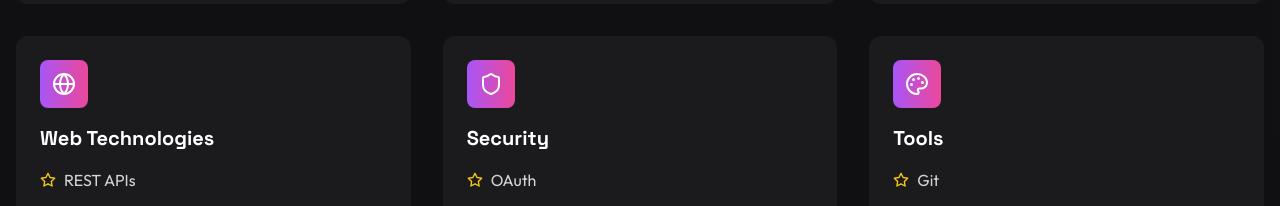
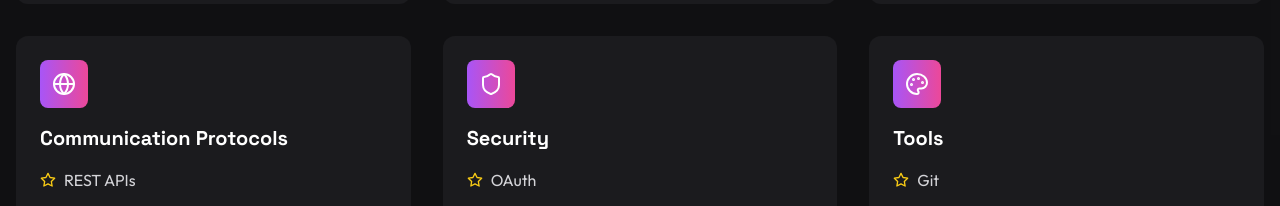
Before and after one commit to bunnyDasari/rohan-portfolio-, a React (Vite) app: page / in a window 1280 px wide. Shown: the part 2660-2866 px from the top of the page. Built offline with nearby package versions, Linux system fonts and the light colour scheme.

Commit message:
Update App.tsx with latest changes

```diff
--- a/src/App.tsx
+++ b/src/App.tsx
@@ -244,7 +244,7 @@ function App() {
             />
             <SkillCard
               icon={<Globe />}
-              title="Web Technologies"
+              title="Communication Protocols"
               skills={[
                 { name: 'REST APIs', level: 92 },
                 //{ name: 'GraphQL', level: 85 },
```
